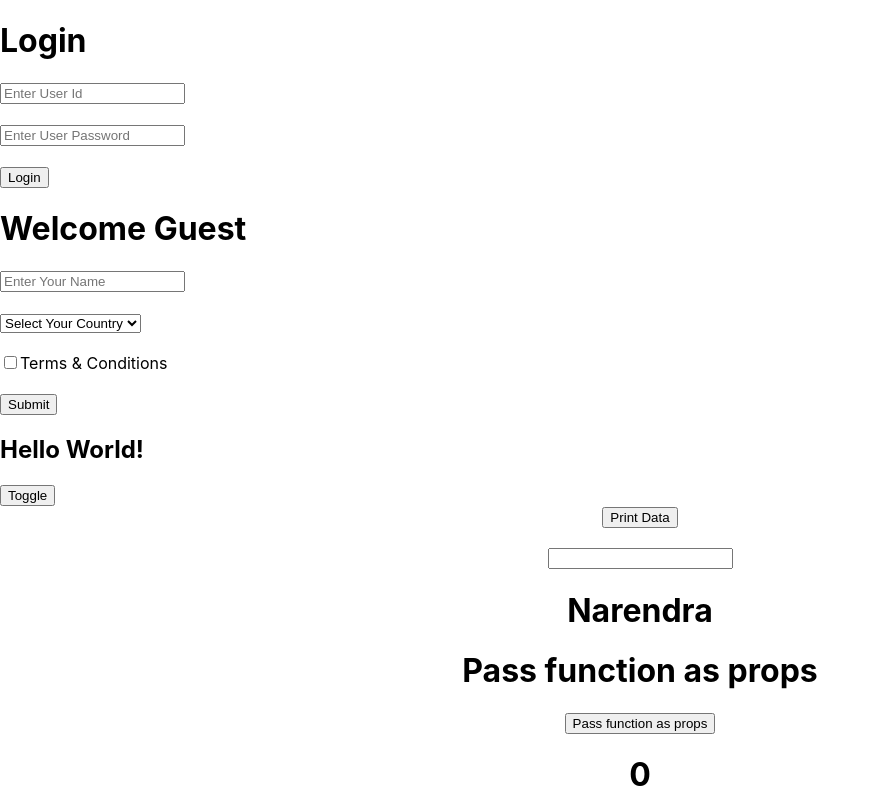
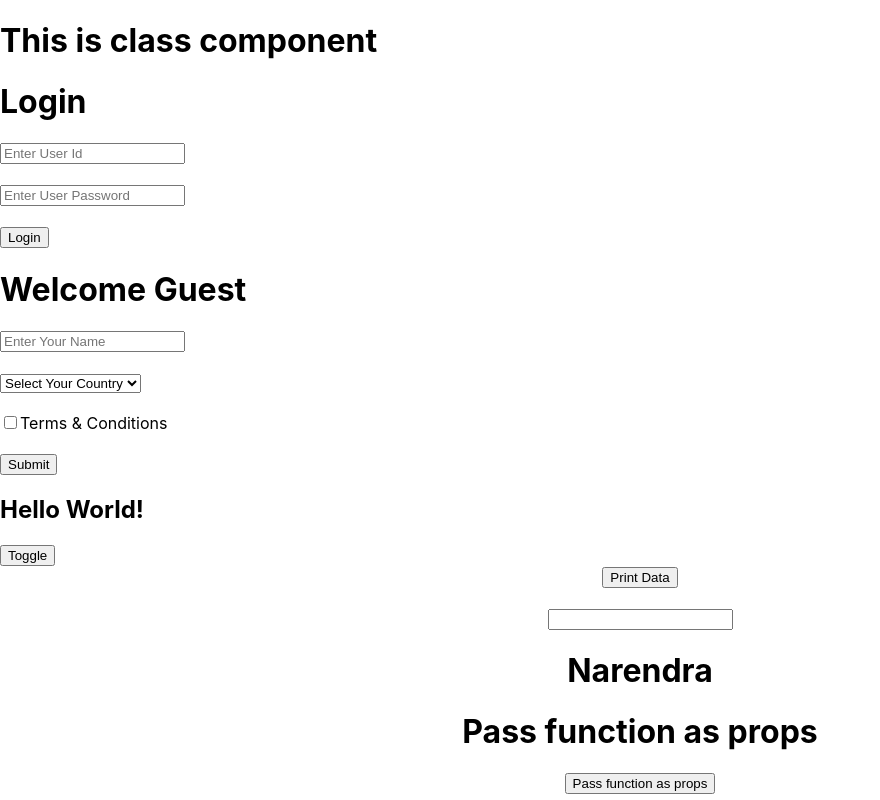
Before and after one commit to singhsujeet772/raect_tut, a React (Create React App) app: page / in a window 1280 px wide. Shown: the top 800 px of the page, without its empty margins (0-880 px from the left). Built offline with nearby package versions, Linux system fonts and the light colour scheme.

Commit message:
constructor life cycle using class component

```diff
--- /dev/null
+++ b/src/Appclass.js
@@ -0,0 +1,16 @@
+import React from "react";
+
+class Appclass extends React.Component{
+    constructor(){
+        super();
+        console.log(`constructor`);
+    }
+    render(){
+        console.log(`return`);
+        return(
+            <h1>This is class component</h1>
+        )
+    }
+}
+
+export default Appclass;
--- a/src/index.js
+++ b/src/index.js
@@ -7,10 +7,12 @@ import Hideshow from './Hideshow.js';
 import Formdata from './Formdata.js';
 import Profile from './Profile.js';
 import Login from './Login.js';
+import Appclass from './Appclass.js';
 
 const root = ReactDOM.createRoot(document.getElementById('root'));
 root.render(
   <React.StrictMode>
+    <Appclass />
     <Login />
     <Profile />
     <Formdata />
```
